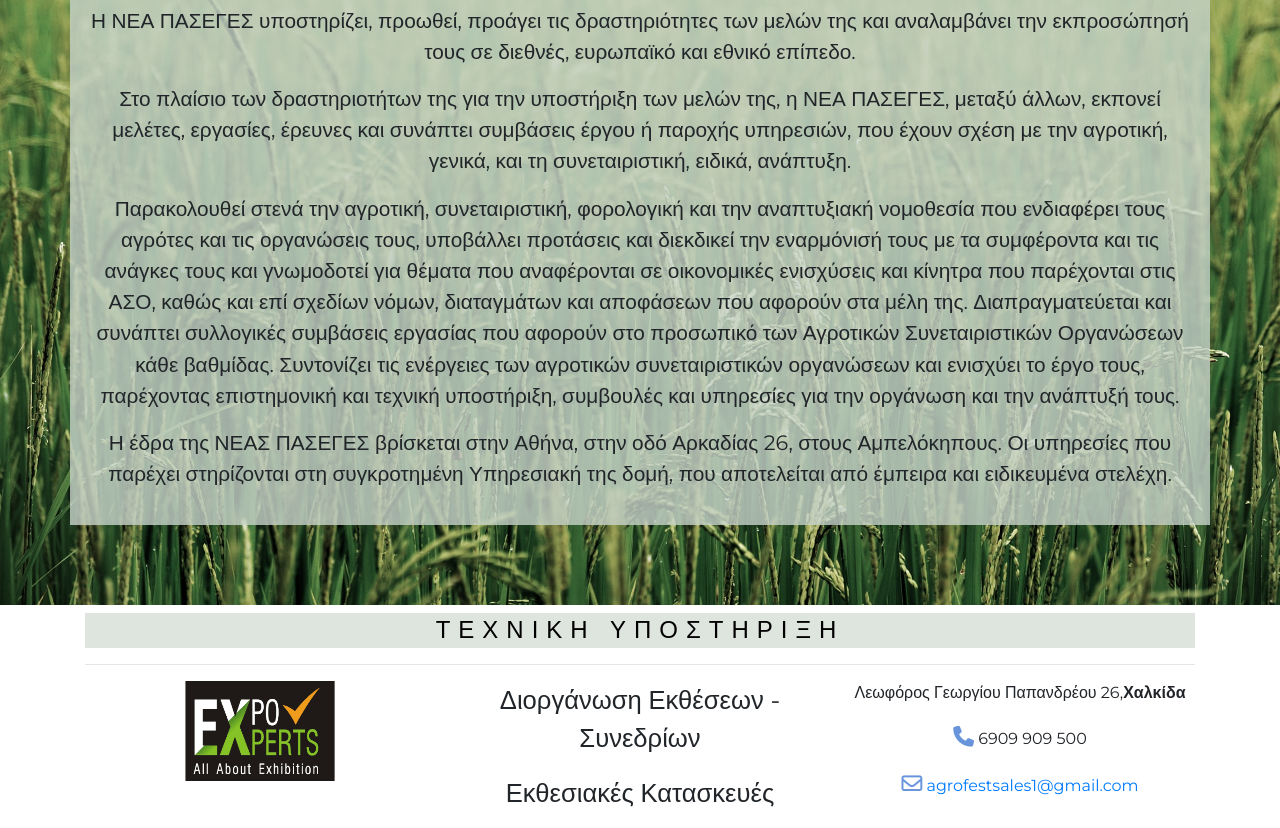
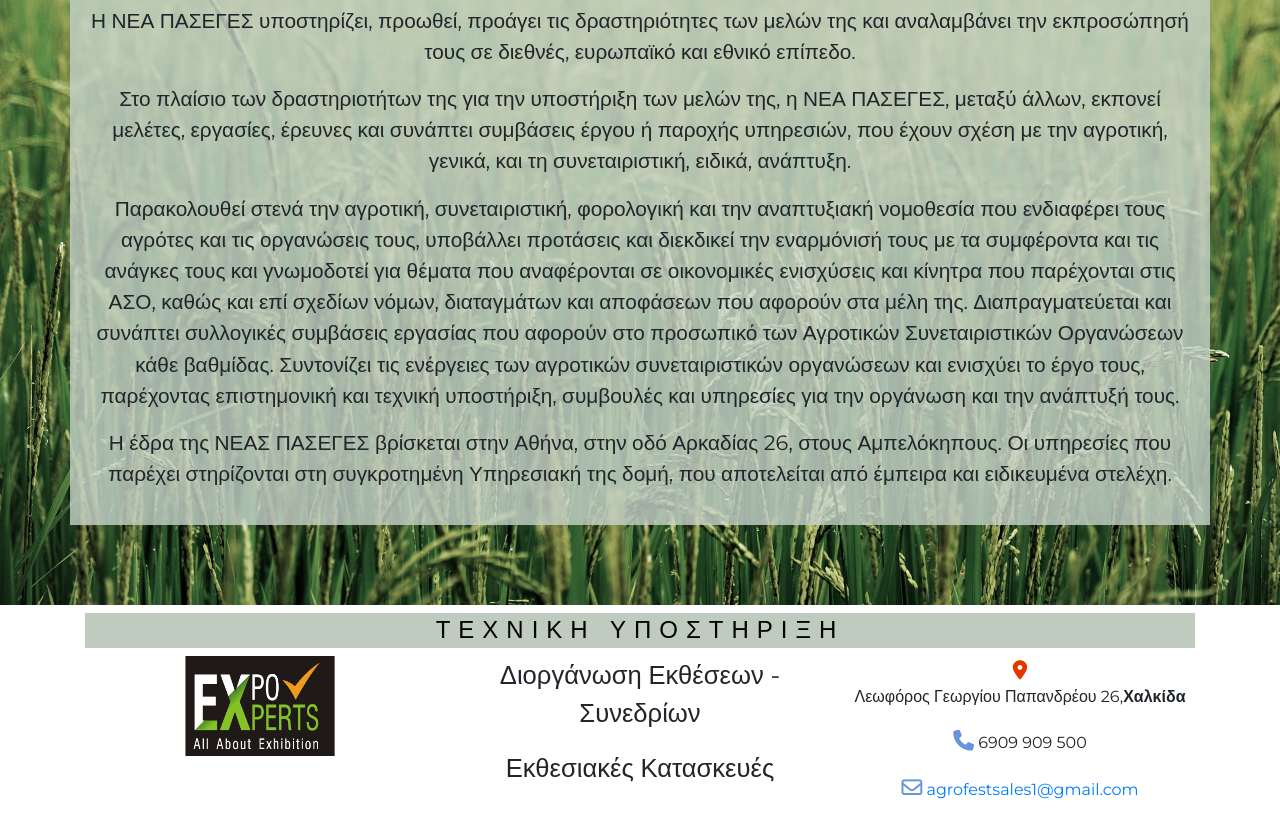
Before and after one commit to SpyrosGeo/expodemo, a plain HTML site: page paseges.html in a window 1280 px wide. Shown: the part 737-1565 px from the top of the page. Drawn offline with nearby package versions, Linux system fonts and the light colour scheme.

Commit message:
made css changes in footer

```diff
--- a/paseges.html
+++ b/paseges.html
@@ -121,7 +121,6 @@
 
   <div class="container text-center mt-2 ">
     <h4 id="footer-head"class="mb-2">ΤΕΧΝΙΚΗ ΥΠΟΣΤΗΡΙΞΗ</h4>
-    <hr>
     <div class="row d-flex">
 <div class="col-md-4">
   <img style="width:150px; height:100px;" src="./backgrounds/expoexpertslogo.png" alt="">
@@ -131,6 +130,7 @@
   <p class="footer-p">Εκθεσιακές Κατασκευές</p>
 </div>
 <div class="col-md-4">
+  <span class="footer-pin"><i class="fas fa-map-marker-alt"></i></span>
     <p>Λεωφόρος Γεωργίου Παπανδρέου 26,<strong>Χαλκίδα</strong></p>
     <p><span class="footer-sp"><i class="fas fa-phone"></i></span> 6909 909 500</p>
     <p><span class="footer-sp"><i class="far fa-envelope"></i></span><a href="mailto:agrofestsales1@gmail.com"> agrofestsales1@gmail.com </a></p>
--- a/styles/header.css
+++ b/styles/header.css
@@ -175,13 +175,17 @@ transition: 0.8 cubic-bezier(0.2,1,0.2, 1);
 
 #footer-head{
   padding:3px;
-  background-color:rgba(92, 125, 94,0.2);
+  background-color:rgba(92, 125, 94,0.4);
   letter-spacing: 0.5rem;
   color:black
 }
 .footer-p{
   font-size: 1.6rem;
 
+}
+.footer-pin{
+  color:#e63600;
+  font-size:1.2rem
 }
 .footer-sp{
   color:#6794db;
```
